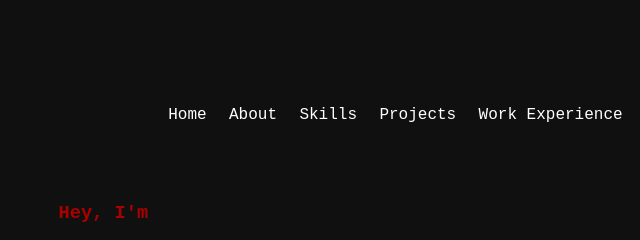
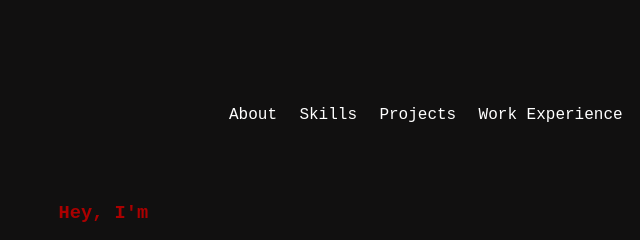
Before and after one commit to courtneyng/courtneyng.github.io, a plain HTML site: page index.html in a window 1280 px wide. Shown: the top 240 px of the page, 523-1163 px from the left. Drawn offline with Linux system fonts and the light colour scheme.

Commit message:
remove home button

```diff
--- a/index.html
+++ b/index.html
@@ -11,7 +11,6 @@
 	<body>
 		<h1> under construction</h1>
 		<div class="nav">
-			<a href="#home" class="hover-underline">Home</a>
 			<a href="#about" class="hover-underline">About</a>
 			<a href="#skills" class="hover-underline">Skills</a>
 			<a href="#projects" class="hover-underline">Projects</a>
```
